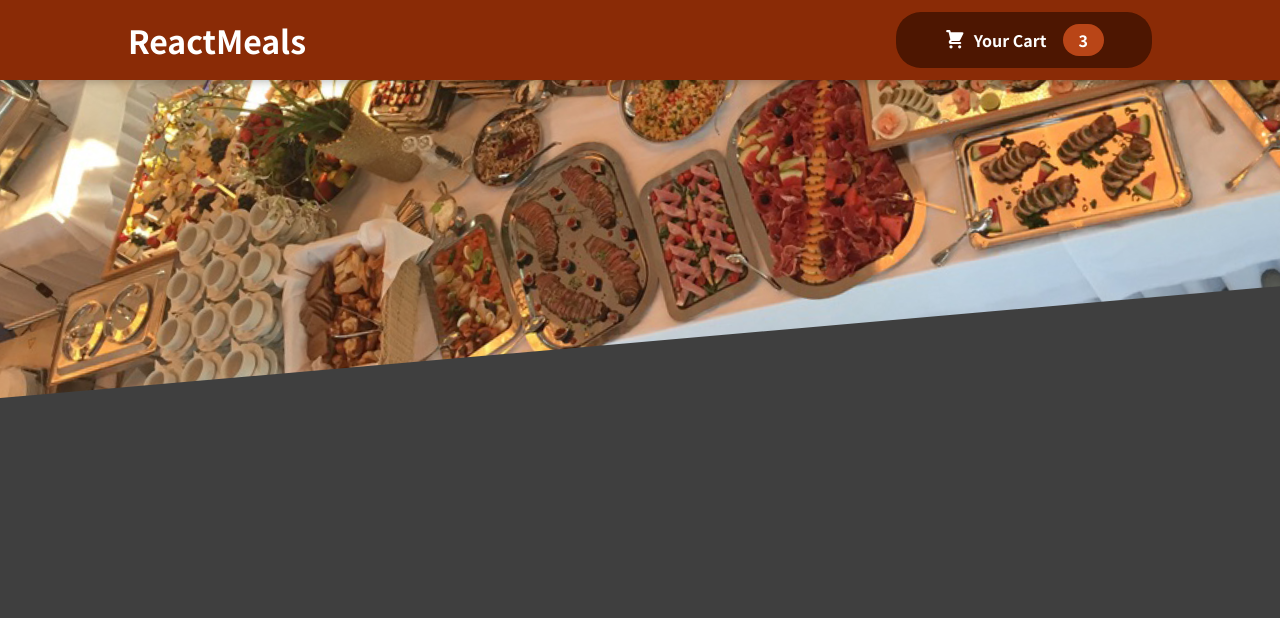
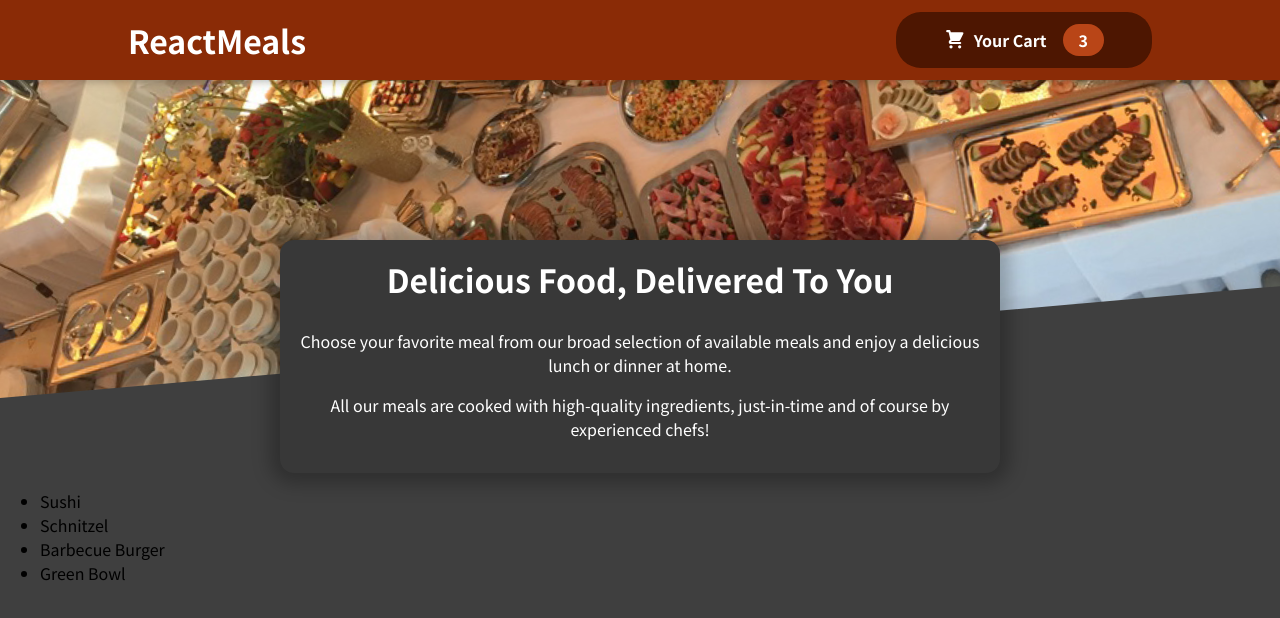
Before and after one commit to Ritik-122/FoodOrdering, a React (Create React App) app: page / in a window 1280 px wide. Shown: the top 618 px of the page. Built offline with nearby package versions, Linux system fonts and the light colour scheme.

Commit message:
"Added restraunt Summary"

```diff
--- a/src/App.js
+++ b/src/App.js
@@ -1,11 +1,16 @@
 import React from 'react'
+import Meals from './components/Meal/Meals.js';
 
 import Header from './components/Layout/Header.js';
 function App() {
   return (
     <React.Fragment>
 
-    <Header></Header>
+    <Header />
+    <main>
+    <Meals />
+
+    </main>
 
     </React.Fragment>
   );
--- /dev/null
+++ b/src/components/Meal/AvailableMeal.js
@@ -0,0 +1,42 @@
+import React from 'react'
+import classes from '../Meal/AvailableMeal.module.css'
+
+
+
+const DUMMY_MEALS = [
+    {
+      id: 'm1',
+      name: 'Sushi',
+      description: 'Finest fish and veggies',
+      price: 22.99,
+    },
+    {
+      id: 'm2',
+      name: 'Schnitzel',
+      description: 'A german specialty!',
+      price: 16.5,
+    },
+    {
+      id: 'm3',
+      name: 'Barbecue Burger',
+      description: 'American, raw, meaty',
+      price: 12.99,
+    },
+    {
+      id: 'm4',
+      name: 'Green Bowl',
+      description: 'Healthy...and green...',
+      price: 18.99,
+    },
+  ];
+
+export default function AvailableMeal() {
+    const mealList=DUMMY_MEALS.map((meal)=><li>{meal.name}</li>)
+
+
+  return (
+    <section className={classes.meal}>
+        <ul>{mealList}</ul>
+    </section>
+  )
+}
--- /dev/null
+++ b/src/components/Meal/AvailableMeal.module.css
@@ -0,0 +1,24 @@
+.meals {
+    max-width: 60rem;
+    width: 90%;
+    margin: 2rem auto;
+    animation: meals-appear 1s ease-out forwards;
+  }
+
+  .meals ul {
+    list-style: none;
+    margin: 0;
+    padding: 0;
+  }
+
+  @keyframes meals-appear {
+    from {
+      opacity: 0;
+      transform: translateY(3rem);
+    }
+
+    to {
+      opacity: 1;
+      transform: translateY(0);
+    }
+  }
--- /dev/null
+++ b/src/components/Meal/Meals.js
@@ -0,0 +1,12 @@
+import React from "react";
+import MealsSummary from "./MealsSummary";
+import AvailableMeal from "./AvailableMeal";
+
+export default function Meals() {
+  return (
+    <React.Fragment>
+      <MealsSummary />
+      <AvailableMeal />
+    </React.Fragment>
+  );
+}
--- /dev/null
+++ b/src/components/Meal/MealsSummary.js
@@ -0,0 +1,19 @@
+import React from 'react'
+import classes from '../Meal/MealsSummary.module.css'
+
+export default function MealsSummary() {
+  return (
+    <section className={classes.summary}>
+      <h2>Delicious Food, Delivered To You</h2>
+      <p>
+        Choose your favorite meal from our broad selection of available meals
+        and enjoy a delicious lunch or dinner at home.
+      </p>
+      <p>
+        All our meals are cooked with high-quality ingredients, just-in-time and
+        of course by experienced chefs!
+      </p>
+    </section>
+
+  )
+}
--- /dev/null
+++ b/src/components/Meal/MealsSummary.module.css
@@ -0,0 +1,18 @@
+.summary {
+    text-align: center;
+    max-width: 45rem;
+    width: 90%;
+    margin: auto;
+    margin-top: -10rem;
+    position: relative;
+    background-color: #383838;
+    color: white;
+    border-radius: 14px;
+    padding: 1rem;
+    box-shadow: 0 1px 18px 10px rgba(0, 0, 0, 0.25);
+  }
+
+  .summary h2 {
+    font-size: 2rem;
+    margin-top: 0;
+  }
```
